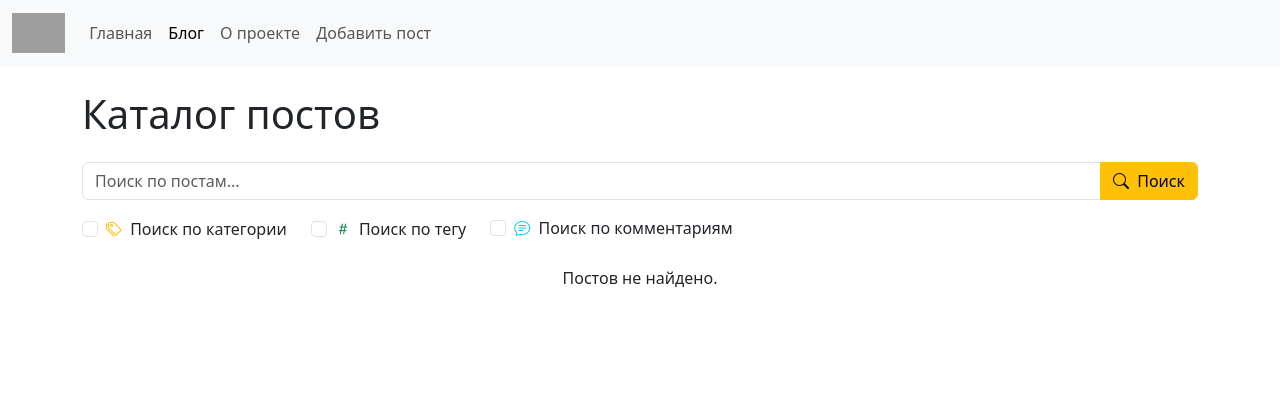
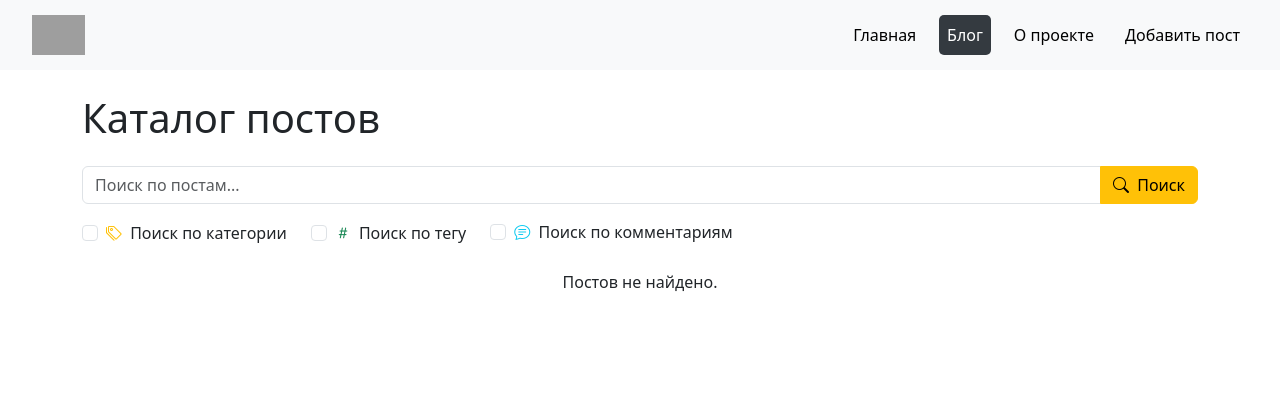
Before and after one commit to VladimirMonin/django_320, a Django app: page /blog/ in a window 1280 px wide. Shown: the top 420 px of the page. Run offline with Django 5.2, Linux system fonts and the light colour scheme; data that the repository does not hold is empty; some libraries are stand-ins or nearby versions; grey boxes are pictures that could not be loaded.

Commit message:
шаблоны и стили меню

```diff
--- a/static/css/main.css
+++ b/static/css/main.css
@@ -28,3 +28,58 @@ footer {
   text-align: center;
   padding: 1rem;
 }
+
+/* Базовые стили для ссылок меню */
+.navbar-nav .nav-link {
+    color: #000000; /* Чёрный цвет текста */
+    margin-right: 15px; /* Отступ между пунктами меню */
+    transition: color 0.3s, background-color 0.3s;
+}
+
+/* Удаление отступа у последнего пункта меню */
+.navbar-nav .nav-item:last-child .nav-link {
+    margin-right: 0;
+}
+
+/* Эффект при наведении на пункты меню */
+.navbar-nav .nav-link:hover {
+    color: #000000; /* Оттенок жёлтого при наведении */
+    background-color: rgba(255, 193, 7, 0.865); /* Полупрозрачный жёлтый фон при наведении */
+    border-radius: 5px;
+}
+
+/* Стили для активного пункта меню */
+.navbar-nav .nav-link.active {
+    color: #FFFFFF; /* Белый цвет текста */
+    background-color: #343A40; /* Тёмный фон для активного пункта */
+    border-radius: 5px;
+}
+
+/* Стили для тёмных кнопок */
+.btn-dark {
+    background-color: #343A40; /* Тёмный цвет кнопки */
+    border-color: #343A40;
+    transition: background-color 0.3s, border-color 0.3s;
+}
+
+.btn-dark:hover {
+    background-color: #23272B; /* Ещё темнее при наведении */
+    border-color: #1D2124;
+}
+
+/* Дополнительные стили для улучшения внешнего вида меню */
+.navbar {
+    padding: 10px 20px;
+}
+
+.navbar-brand img {
+    max-height: 40px;
+}
+
+/* Адаптивные настройки для мобильных устройств */
+@media (max-width: 767.98px) {
+    .navbar-nav .nav-link {
+        margin-right: 0;
+        margin-bottom: 10px;
+    }
+}
--- a/templates/nav_include.html
+++ b/templates/nav_include.html
@@ -1,23 +1,19 @@
 {% load static %}
-<nav class="navbar navbar-expand-lg bg-body-tertiary">
+<nav class="navbar navbar-expand-lg navbar-light bg-light">
   <div class="container-fluid">
     <a class="navbar-brand" href="#">
-      <img src="{% static 'images/logo.webp' %}" alt="ЛОГОТИП" style="height: 40px;"> <!-- Здесь укажите путь к вашему логотипу и задайте желаемый размер -->
+      <img src="{% static 'images/logo.webp' %}" alt="ЛОГОТИП" style="height: 40px;">
     </a>
     <button class="navbar-toggler" type="button" data-bs-toggle="collapse" data-bs-target="#navbarNavAltMarkup" aria-controls="navbarNavAltMarkup" aria-expanded="false" aria-label="Переключатель навигации">
       <span class="navbar-toggler-icon"></span>
     </button>
     <div class="collapse navbar-collapse" id="navbarNavAltMarkup">
-      <ul class="navbar-nav">
+      <ul class="navbar-nav ms-auto">
         {% for item in menu %}
         <li class="nav-item">
-          <a class="nav-link
-          {% if item.alias == page_alias %}
-          active
-          {% endif %}"
-          href="{% url item.alias %}">{{ item.name }}</a>
+          <a class="nav-link {% if item.alias == page_alias %}active{% endif %}" href="{% url item.alias %}">{{ item.name }}</a>
         </li>
-          {% endfor %}
+        {% endfor %}
       </ul>
     </div>
   </div>
```
